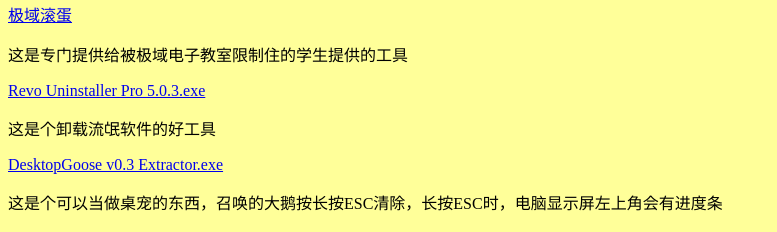
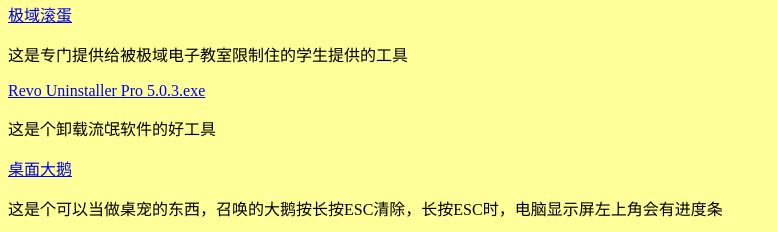
Before and after one commit to hzlthomas/hzlthomas.github.io, a plain HTML site: page index.html in a window 1280 px wide. Shown: the part 249-481 px from the top of the page, without its empty margins (0-777 px from the left). Drawn offline with Linux system fonts and the light colour scheme.

Commit message:
Update index.html

```diff
--- a/index.html
+++ b/index.html
@@ -23,7 +23,7 @@
     <p>这是个卸载流氓软件的好工具</p>
 </body>
 <body>
-    <a href="桌面大鹅">DesktopGoose v0.3 Extractor.exe</a>
+    <a href="DesktopGoose v0.3 Extractor.exe">桌面大鹅</a>
     <p>这是个可以当做桌宠的东西，召唤的大鹅按长按ESC清除，长按ESC时，电脑显示屏左上角会有进度条</p>
 </body>
 <body>
```
